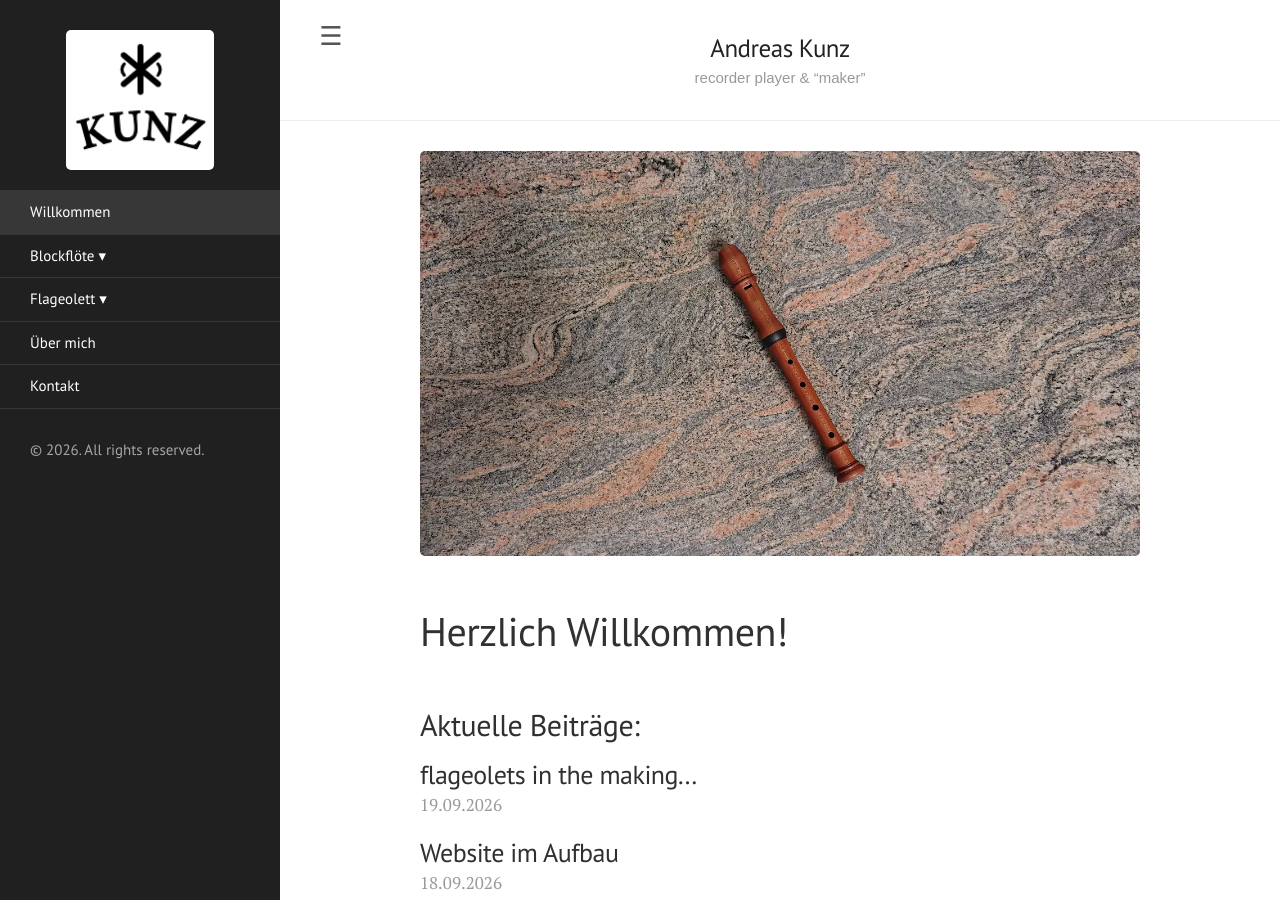
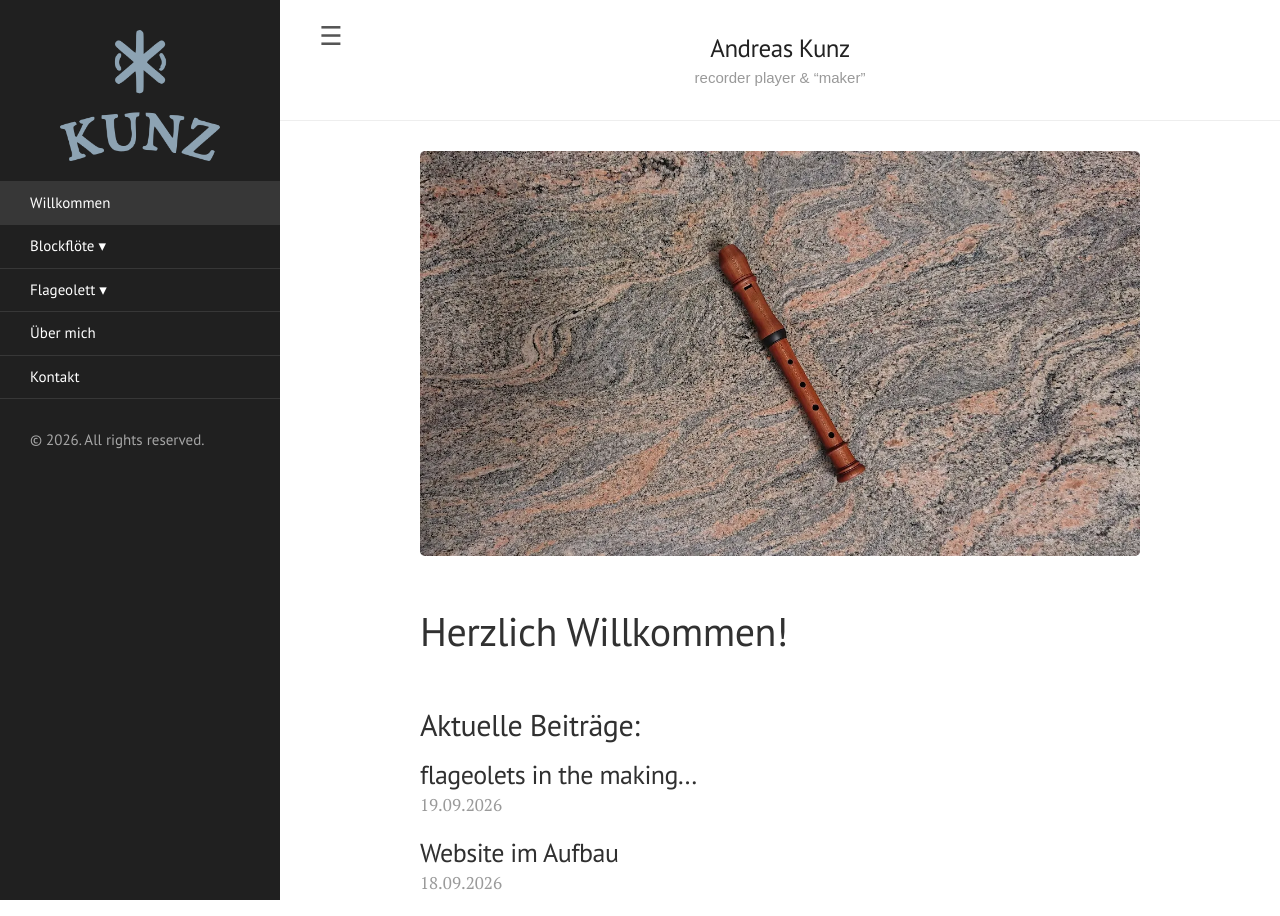
Before and after one commit to Akerdater/Akerdater.github.io, a Jekyll site: the page built from index.markdown, in a window 1280 px wide. Built offline with Jekyll 4.4.1, drawn with Linux system fonts in a browser that asks for light colours.

Commit message:
Logo Taubenblau gemacht

```diff
--- a/_layouts/default.html
+++ b/_layouts/default.html
@@ -14,7 +14,7 @@
 
         <!-- DEIN NEUES LOGO BILD AUS DEM ASSETS ORDNER -->
         <a href="{{ '/' | relative_url }}">
-          <img src="{{ '/assets/Bild2232.png' | relative_url }}" alt="Kunz Logo" style="max-width: 200px; height: auto; border-radius: .25rem; display: block; margin: 0 auto 1rem auto;">
+          <img src="{{ '/assets/path5.png' | relative_url }}" alt="Kunz Logo" style="max-width: 160px; height: auto; border-radius: .25rem; display: block; margin: 0 auto 1rem auto;">
         </a>
 
         <p style="margin-top: 0.5rem; font-size: 85%;">{{ site.description }}</p>
@@ -53,10 +53,6 @@
 
       <!-- Abstand (Luft) unterhalb der tieferen, stabilen Trennlinie -->
       <div class="container content" style="margin-top: 30px !important;">
-
-
-
-
 
       <!-- ZUGEHÖRIGES CSS FÜR DEN WECHSEL -->
       <style>
```
Also changed, not shown: assets/path1.png (added), assets/path2.png (added), assets/path3.png (added), assets/path4.png (added), assets/path42.png (added), assets/path5.png (added).
